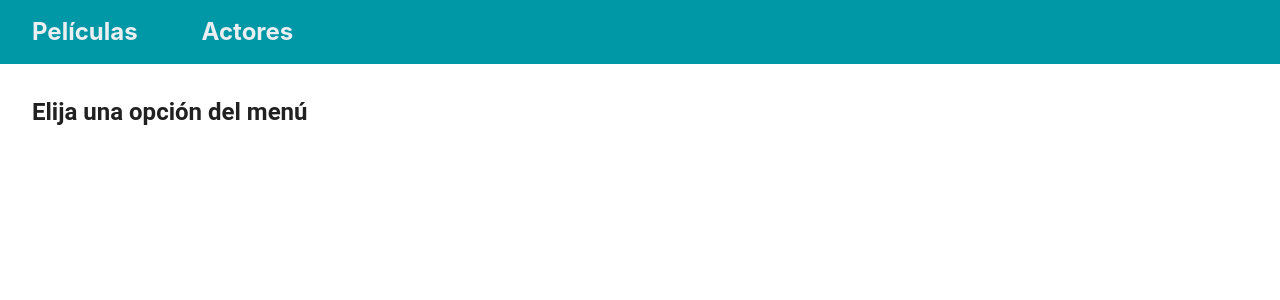
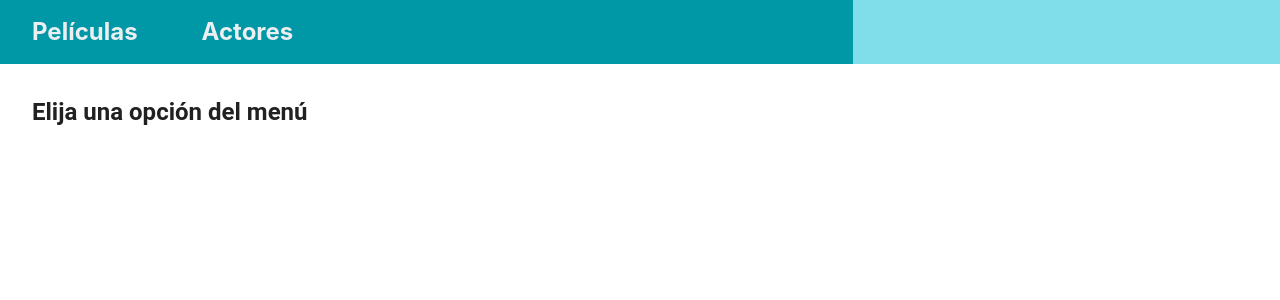
Before and after one commit to unahur-desapp/react-seed-2024, a React (Vite) app: page / in a window 1280 px wide. Shown: the top 300 px of the page. Built offline with nearby package versions, Linux system fonts and the light colour scheme; no server answers.

Commit message:
llamada API para obtener datos de clima, se muestran en barra superior

```diff
--- a/package.json
+++ b/package.json
@@ -14,6 +14,7 @@
     "@emotion/styled": "^11.11.0",
     "@mui/material": "^5.15.11",
     "@reduxjs/toolkit": "^2.2.1",
+    "axios": "^1.6.7",
     "lodash": "^4.17.21",
     "react": "^18.2.0",
     "react-dom": "^18.2.0",
--- a/src/App.jsx
+++ b/src/App.jsx
@@ -1,15 +1,34 @@
-import { Box, Stack } from "@mui/material";
+import React, { useEffect, useState } from "react";
+import { Box, Grid, Stack } from "@mui/material";
+import { BrowserRouter } from "react-router-dom";
+import { TopMenu } from "./components/TopMenu";
 import { AppRouter } from "./AppRouter";
-import { TopMenu } from "./components/TopMenu";
-import { BrowserRouter } from "react-router-dom";
+import { getCurrentWeather } from "./services/WeatherService";
+import { WeatherIndicator } from "./components/WeatherIndicator";
 
 export function App() {
+  const [weatherData, setWeatherData] = useState();
+
+  useEffect(() => {
+    const fetchWeatherData = async () => {
+      const obtainedData = await getCurrentWeather('Buenos Aires');
+      setWeatherData(obtainedData);
+    }
+    fetchWeatherData();
+  }, []);
 
   return (
     <BrowserRouter>
       <Stack direction='column'>
-        <TopMenu />
-        <Box sx={{mx: 4, my: 4}}>
+        <Grid container direction='row'>
+          <Grid item xs={12} md={8}>
+            <TopMenu />
+          </Grid>
+          <Grid item xs={12} md={4}>
+            <WeatherIndicator weatherData={weatherData} />
+          </Grid>
+        </Grid>
+        <Box sx={{mx: { xs: 1, md: 4 }, my: 4}}>
           <AppRouter />
         </Box>
       </Stack>
--- a/src/components/TopMenu.jsx
+++ b/src/components/TopMenu.jsx
@@ -1,4 +1,4 @@
-import { Box, Menu, Stack } from "@mui/material";
+import { Box, Stack } from "@mui/material";
 import { cyan } from "@mui/material/colors";
 import { useLocation, useNavigate } from "react-router-dom";
 
--- /dev/null
+++ b/src/components/WeatherIndicator.jsx
@@ -0,0 +1,11 @@
+import { Box, Stack } from "@mui/material";
+import { cyan, teal } from "@mui/material/colors";
+
+export function WeatherIndicator({ weatherData }) {
+  return <Stack direction='row' alignItems='center' sx={{ width: '100%', height: { xs: '3rem', md: '4rem' }, backgroundColor: cyan[200], pl: 4 }}>
+    { weatherData && <>
+      <Box sx={{ typography: {xs: 'subtitle1', lg: 'subtitle2'}, mr: 3 }}>{weatherData.currentConditions.temp}&deg; temp.</Box>
+      <Box sx={{ typography: {xs: 'subtitle1', lg: 'subtitle2'} }}>{weatherData.currentConditions.humidity}% humedad</Box>
+    </>}
+  </Stack>;
+}
--- /dev/null
+++ b/src/config/config.js
@@ -0,0 +1,2 @@
+export const API_WEATHER_URL = "https://weather.visualcrossing.com/VisualCrossingWebServices";
+export const API_WEATHER_KEY = "KLWL75QXN8G66AT6B6445DXNR";
--- a/src/config/customMuiTheme.js
+++ b/src/config/customMuiTheme.js
@@ -14,6 +14,9 @@ export const customMuiTheme = createTheme({
     },
     subtitle1: {
       fontSize: '1rem',
+    },
+    subtitle2: {
+      fontSize: '1.2rem',
     },
     button: {
       textTransform: 'none',
--- a/src/pages/ActorsPage.jsx
+++ b/src/pages/ActorsPage.jsx
@@ -18,7 +18,7 @@ function ActorCard({ actor }) {
       component="img"
       image={actor.image || unknownPersonImage}
       alt="Jonathan Pryce"
-      sx={{ width: 140, height: 200 }}
+      sx={{ width: { xs: 100, sm: 140 }, height: 200 }}
     />
   </Card>;
 }
--- /dev/null
+++ b/src/services/WeatherService.js
@@ -0,0 +1,10 @@
+import axios from "axios";
+import { API_WEATHER_KEY, API_WEATHER_URL } from "../config/config";
+
+export async function getCurrentWeather(place) {
+  const response = await axios.get(
+    `${API_WEATHER_URL}/rest/services/timeline/${place}`,
+    { params: { unitGroup: 'metric', include: 'current', key: API_WEATHER_KEY, contentType: 'json'} }
+  );
+  return response.data;
+}
```
Also changed, not shown: 1 other file (tests, documents, lock files or other folders).
